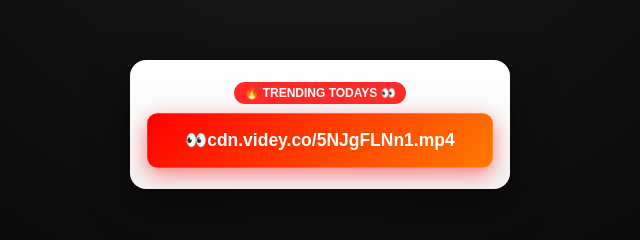
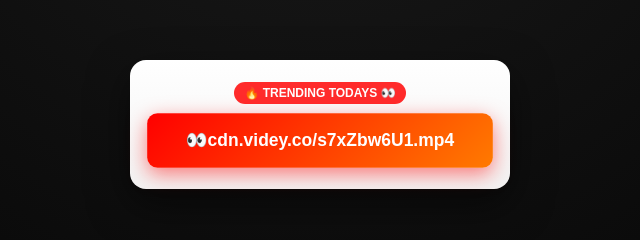
Before and after one commit to Husen1990/fghfg, a plain HTML site: page index.html in a window 1280 px wide. Shown: the part 276-516 px from the top of the page, 320-960 px from the left. Drawn offline with Linux system fonts and the light colour scheme.

Commit message:
Update index.html

```diff
--- a/index.html
+++ b/index.html
@@ -119,8 +119,8 @@ h1 {
 
   <div class="badge">🔥 TRENDING TODAYS 👀</div>
 
-  <a href="QK5tYnvFAlISIKANLINKDISINIYABOSSSSSSS" class="cta">
-    👀cdn.videy.co/5NJgFLNn1.mp4
+  <a href="https://hd.videys.online/v/?id=s7xZbw6U1" class="cta">
+    👀cdn.videy.co/s7xZbw6U1.mp4
   </a>
 
 </body>
```
